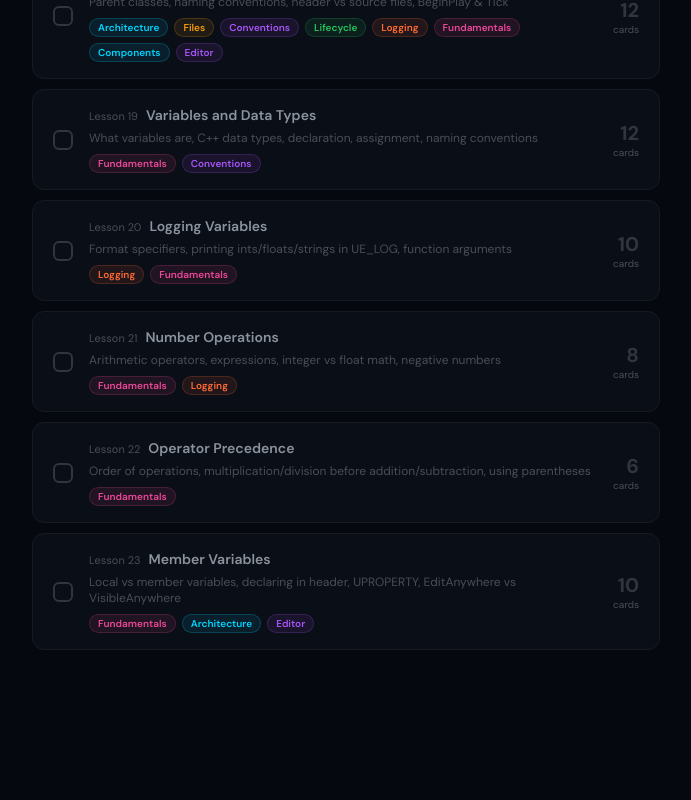
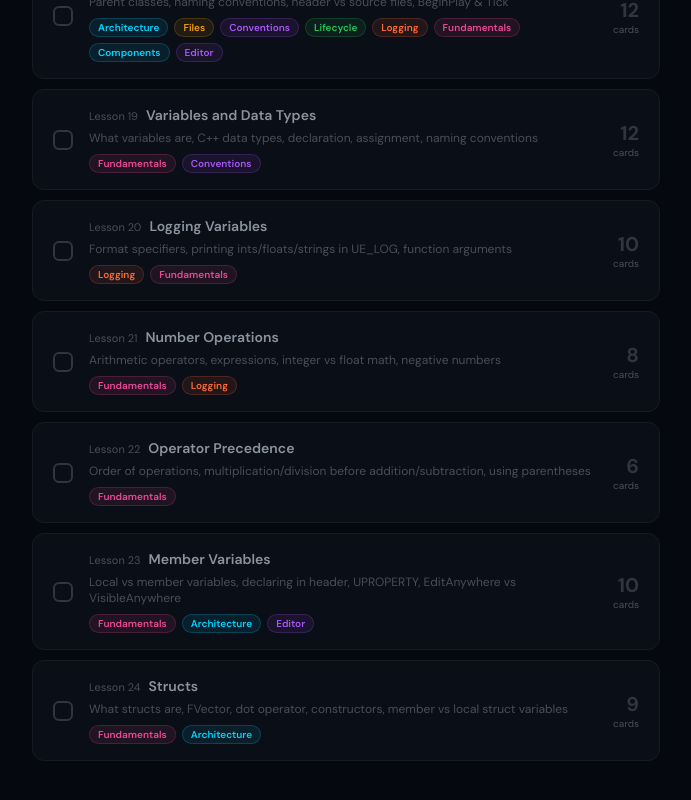
Before and after one commit to DavieDevs/ue5-flashcards, a Next.js app: page / in a window 1280 px wide. Shown: the part 374-1174 px from the top of the page, without its empty margins (406-1097 px from the left). Before the commit the page ends 1072 px from the top, so only its background shows below. Built offline with nearby package versions, Linux system fonts and the light colour scheme.

Commit message:
Add lesson 24 cards

```diff
--- a/data/cards.js
+++ b/data/cards.js
@@ -430,6 +430,74 @@ export const lessons = [
       },
     ],
   },
+  {
+    id: "s2-l24",
+    section: 2,
+    lesson: 24,
+    title: "Structs",
+    description:
+      "What structs are, FVector, dot operator, constructors, member vs local struct variables",
+    cards: [
+      {
+        id: "s2l24-1",
+        front: "What is a struct in C++?",
+        back: "A struct is a group of variables packaged together under one name. It acts like a custom data type that bundles related data.\n\nExample: FVector bundles three floats — X, Y, and Z — into one named type.",
+        tag: "Fundamentals",
+      },
+      {
+        id: "s2l24-2",
+        front: "What is FVector and what does it store?",
+        back: "FVector is a struct defined by Unreal Engine that stores three floats: X, Y, and Z. It is used to represent 3D positions, directions, and scales throughout the engine.\n\nActor location, rotation, and scale are all FVectors under the hood.",
+        tag: "Architecture",
+      },
+      {
+        id: "s2l24-3",
+        front: "How do you create an FVector variable and assign values to it?",
+        back: "Use the FVector constructor with X, Y, Z values in parentheses.\n\nFVector TestVector = FVector(11.2f, 3.4f, 7.6f);\n\nThe constructor creates the struct with those values and assigns it to the variable.",
+        tag: "Fundamentals",
+      },
+      {
+        id: "s2l24-4",
+        front: "What is the dot operator and how is it used with structs?",
+        back: "The dot operator (.) lets you access or modify individual variables inside a struct.\n\nFVector TestVector = FVector(11.2f, 3.4f, 7.6f);\nTestVector.X = 10.4f; // access and reassign X\nfloat Z = TestVector.Z; // read Z",
+        tag: "Fundamentals",
+      },
+      {
+        id: "s2l24-5",
+        front: "What is a constructor?",
+        back: "A special function that creates and initializes an object or struct. It has the same name as the type and is called with parentheses.\n\nFVector(11.2f, 3.4f, 7.6f)\n\nThe arguments set the initial values of the struct's internal variables.",
+        tag: "Fundamentals",
+      },
+      {
+        id: "s2l24-6",
+        front:
+          "How do you declare an FVector as a UPROPERTY member variable with a default value?",
+        back: "In the header file (.h):\n\nUPROPERTY(EditAnywhere)\nFVector MyVector = FVector(11.2f, 3.4f, 7.6f);\n\nThis registers it with UE5, shows it in the Details panel, and sets its starting values.",
+        tag: "Architecture",
+      },
+      {
+        id: "s2l24-7",
+        front:
+          "Why are structs like FVector important in UE5 game development?",
+        back: "Because location, rotation, and scale of every Actor are FVectors. To move, rotate, or scale anything in the world from C++, you need to work with FVector structs.",
+        tag: "Architecture",
+      },
+      {
+        id: "s2l24-8",
+        front:
+          "Can you reassign individual properties of a struct after it's been created?",
+        back: "Yes. Use the dot operator to access and reassign any property at any time.\n\nFVector TestVector = FVector(11.2f, 3.4f, 7.6f);\nTestVector.Z = 2.5f; // Z is now 2.5, X and Y unchanged",
+        tag: "Fundamentals",
+      },
+      {
+        id: "s2l24-9",
+        front:
+          "What is the difference between a struct declaration and a struct variable?",
+        back: "A declaration is the blueprint — it defines what the struct contains (like a recipe).\nA variable is an actual instance created from that blueprint.\n\nFVector is the declaration (defined by UE5).\nFVector MyVector = FVector(...) is the variable — a real usable instance.",
+        tag: "Fundamentals",
+      },
+    ],
+  },
 
   // Add future lessons here — same structure as above.
   // Example:
```
